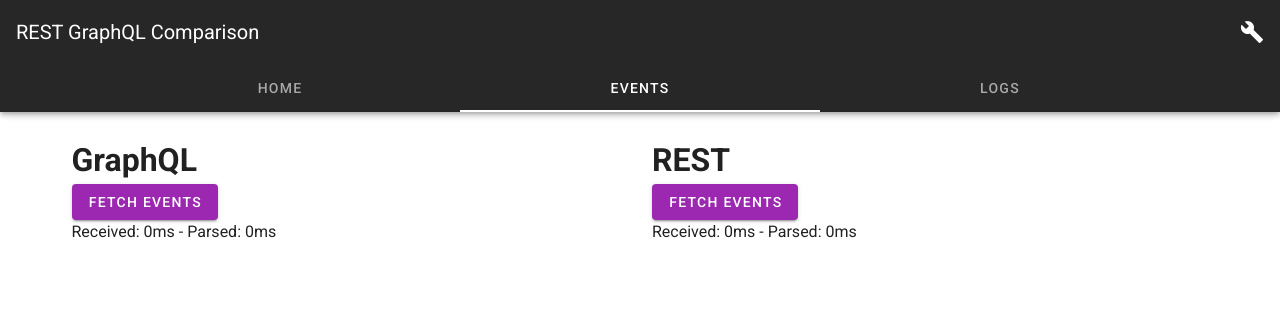
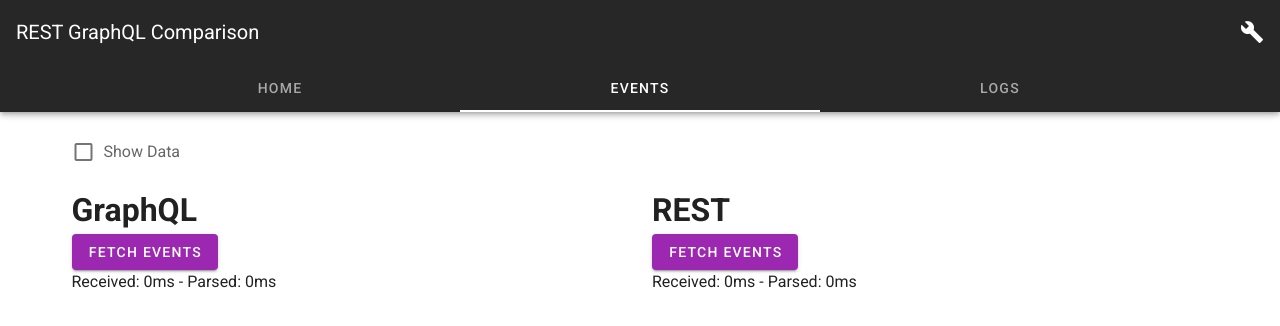
Before and after one commit to fmeyertoens/rest-graphql, a Vue app: page /events in a window 1280 px wide. Shown: the top 326 px of the page. Built offline with nearby package versions, Linux system fonts and the light colour scheme.

Commit message:
add checkbox to show received data

```diff
--- a/src/components/EventFetch.vue
+++ b/src/components/EventFetch.vue
@@ -6,7 +6,7 @@
         color="primary"
         >Fetch Events</v-btn>
       <p>Received: {{timeToReceive}}ms - Parsed: {{timeToParse}}ms</p>
-      <event-list :events=events />
+      <event-list :events=events v-if="showData"/>
     </v-col>
 </template>
 
@@ -27,6 +27,11 @@ export default Vue.extend({
     EventApiOptions: {
       type: Object as () => EventApiOptions,
       required: true
+    },
+    showData: {
+      type: Boolean,
+      required: false,
+      default: false
     }
   },
   data: () => {
--- a/src/views/Events.vue
+++ b/src/views/Events.vue
@@ -1,8 +1,13 @@
 <template>
   <v-container>
+    <v-checkbox
+      v-model="showData"
+      label="Show Data"
+      class="my-0"
+    ></v-checkbox>
     <v-row>
-    <event-fetch name="GraphQL" :EventApiOptions="graphqlOptions"/>
-    <event-fetch name="REST" :EventApiOptions="restOptions"/>
+    <event-fetch name="GraphQL" :EventApiOptions="graphqlOptions" :showData="showData"/>
+    <event-fetch name="REST" :EventApiOptions="restOptions" :showData="showData"/>
     </v-row>
   </v-container>
 </template>
@@ -21,7 +26,8 @@ export default Vue.extend({
   data: () => {
     return {
       graphqlOpts,
-      restOpts
+      restOpts,
+      showData: false
     };
   },
   computed: {
```
